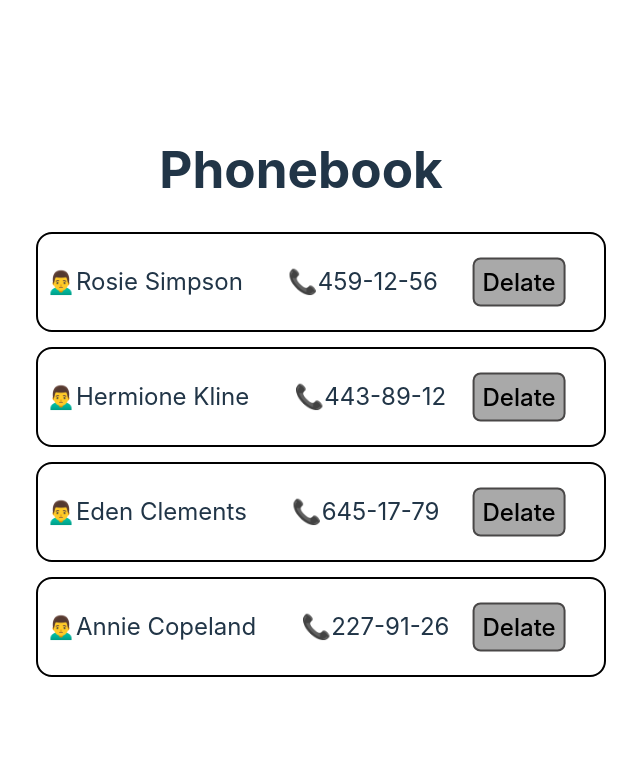
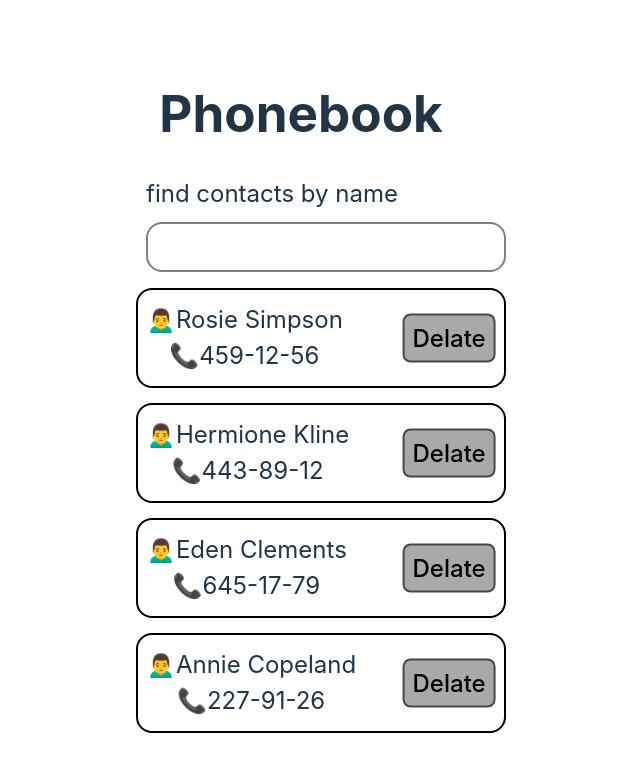
Before and after one commit to korniyenko88/goit-react-hw-03, a React (Vite) app: page / in a window 1280 px wide. Shown: the top 772 px of the page, without its empty margins (339-979 px from the left). Built offline with nearby package versions, Linux system fonts and the light colour scheme.

Commit message:
add search by name

```diff
--- a/package.json
+++ b/package.json
@@ -11,6 +11,7 @@
   },
   "dependencies": {
     "formik": "^2.4.6",
+    "nanoid": "^5.0.7",
     "react": "^18.3.1",
     "react-dom": "^18.3.1"
   },
--- a/src/App.jsx
+++ b/src/App.jsx
@@ -1,6 +1,8 @@
 import React, { useState } from 'react';
 import './App.css';
 import ContactList from "./components/ContactList/ContactList";
+import SearchBox from './components/SearchBox/SearchBox';
+
 
 
 function App() {
@@ -10,14 +12,27 @@ function App() {
     { id: 'id-3', name: 'Eden Clements', number: '645-17-79' },
     { id: 'id-4', name: 'Annie Copeland', number: '227-91-26' },
   ]);
+
+  const [searchTerm, setSearchTerm] = useState('');
+
+  const handleSearchChange = event => {
+    setSearchTerm(event.target.value);
+  };
+
+  const filteredContacts = contacts.filter(contact =>
+    contact.name.toLowerCase().includes(searchTerm.toLowerCase())
+  );
+
   return (
     <>
       <div>
         <h1>Phonebook</h1>
-        {/* <ContactForm />
-        <SearchBox /> */}
-        <ContactList contacts={contacts} />
-
+        {/* <ContactForm /> */}
+        <SearchBox
+          searchTerm={searchTerm}
+          onSearchChange={handleSearchChange}
+        />
+        <ContactList contacts={filteredContacts} />
       </div>
     </>
   );
--- a/src/components/Contact/Contact.jsx
+++ b/src/components/Contact/Contact.jsx
@@ -3,8 +3,10 @@ import styles from "./Contact.module.css"
 const Contact = ({name, number}) => {
   return (
     <li className={styles.item}>
-      <span className={styles.name}>🙍‍♂️{name}</span>
-      <span>📞{number}</span>
+      <div className={styles.iteminfo}>
+        <span className={styles.name}>🙍‍♂️{name}</span>
+        <span>📞{number}</span>
+      </div>
       <button className={styles.btn} type="button">
         Delate
       </button>
--- a/src/components/Contact/Contact.module.css
+++ b/src/components/Contact/Contact.module.css
@@ -1,6 +1,6 @@
 .item {
     font-size: x-large;
-  width: 550px;
+  width: 350px;
   height: 80px;
   border: 2px solid black;
   border-radius: 16px;
@@ -9,9 +9,11 @@
   display: flex;
   align-items: center;
 }
-.name {
-    padding-right: 45px;
+.iteminfo {
+  display: flex;
+  flex-direction: column;
 }
+
 .btn {
     padding: 8px;
     border: 2px solid rgb(73, 71, 71);
--- a/src/components/SearchBox/SearchBox.jsx
+++ b/src/components/SearchBox/SearchBox.jsx
@@ -0,0 +1,19 @@
+import styles from './SearchBox.module.css';
+
+const SearchBox = ({ searchTerm, onSearchChange }) => {
+  return (
+    <label className={styles.searchinput}>
+      <span className={styles.tex}>find contacts by name</span>
+      <input
+        className={styles.input}
+        type="text"
+        name="name"
+        required
+        value={searchTerm}
+        onChange={onSearchChange}
+      />
+    </label>
+  );
+};
+
+export default SearchBox;
--- /dev/null
+++ b/src/components/SearchBox/SearchBox.module.css
@@ -0,0 +1,18 @@
+.searchinput {
+    display: flex;
+    flex-direction: column;
+    align-items: flex-start;
+    margin-left: 50px;
+    gap: 10px;
+}
+.tex {
+    font-size: x-large;
+}
+.input {
+    font-size: larger;
+    width: 340px;
+    height: 30px;
+    border: 2px solid grey;
+    border-radius: 16px;
+    padding: 8px;
+}
```
Also changed, not shown: 1 other file (tests, documents, lock files or other folders).
